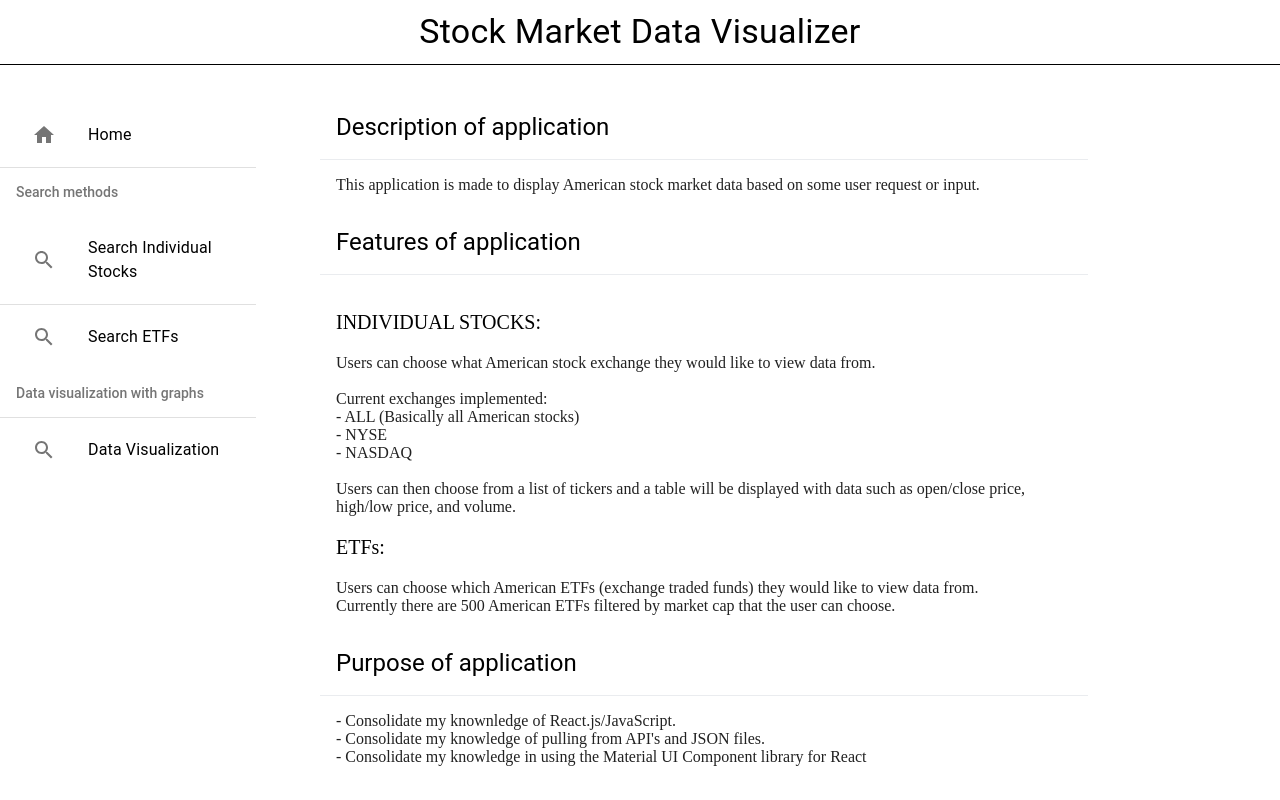
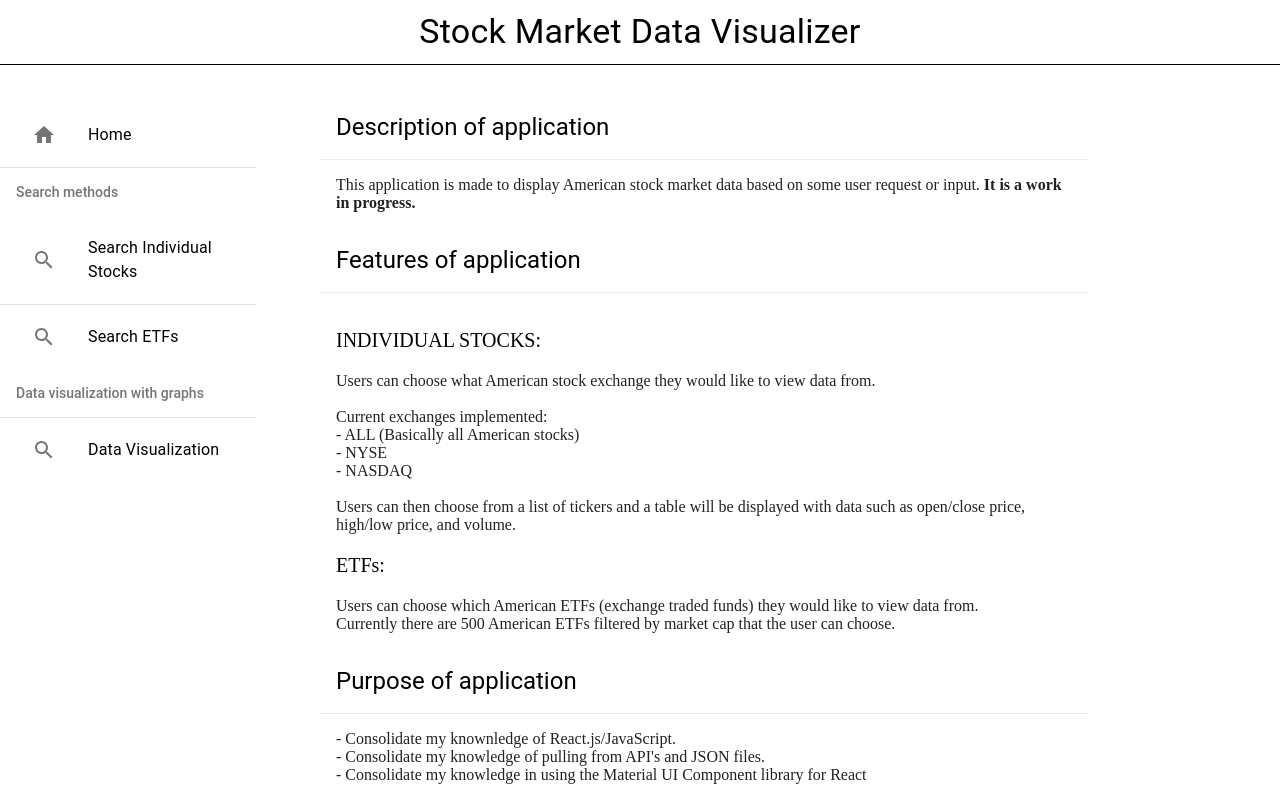
Before and after one commit to michaelivanov1/stock-market-data, a React (Create React App) app: page / in a window 1280 px wide. Shown: the top 800 px of the page. Built offline with nearby package versions, Linux system fonts and the light colour scheme.

Commit message:
text addition to homecomponent

```diff
--- a/src/Components/HomeComponent.js
+++ b/src/Components/HomeComponent.js
@@ -17,7 +17,7 @@ const HomeComponent = () => {
                     title="Description of application"
                     titleTypographyProps={{ variant: 'h5' }}
                 />
-                <CardContent>This application is made to display American stock market data based on some user request or input.
+                <CardContent>This application is made to display American stock market data based on some user request or input.<b> It is a work in progress.</b>
                 </CardContent>
                 <CardHeader
                     style={{ color: 'black', borderBottom: '1px solid #eaecef' }}
```
